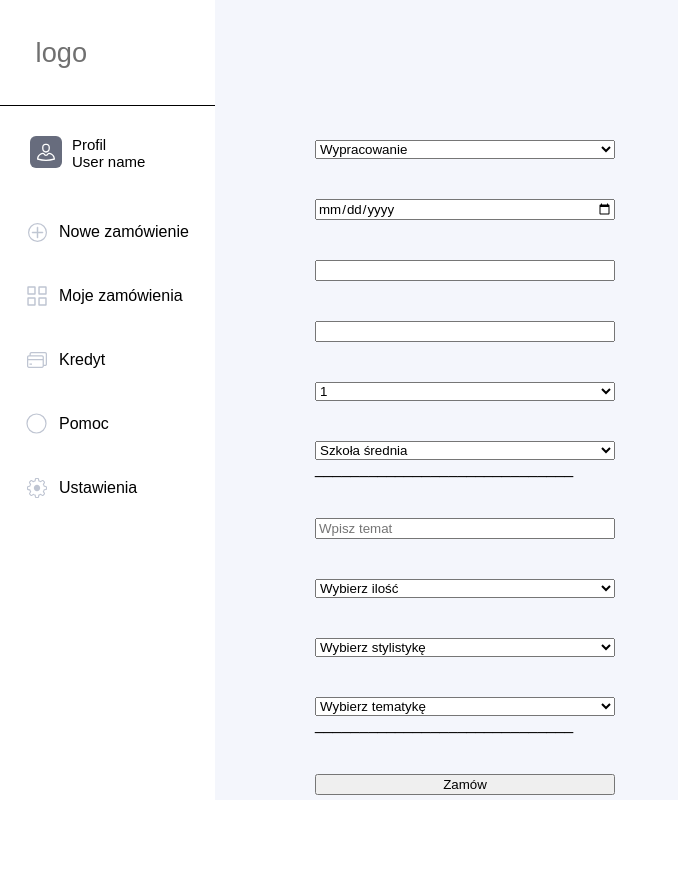
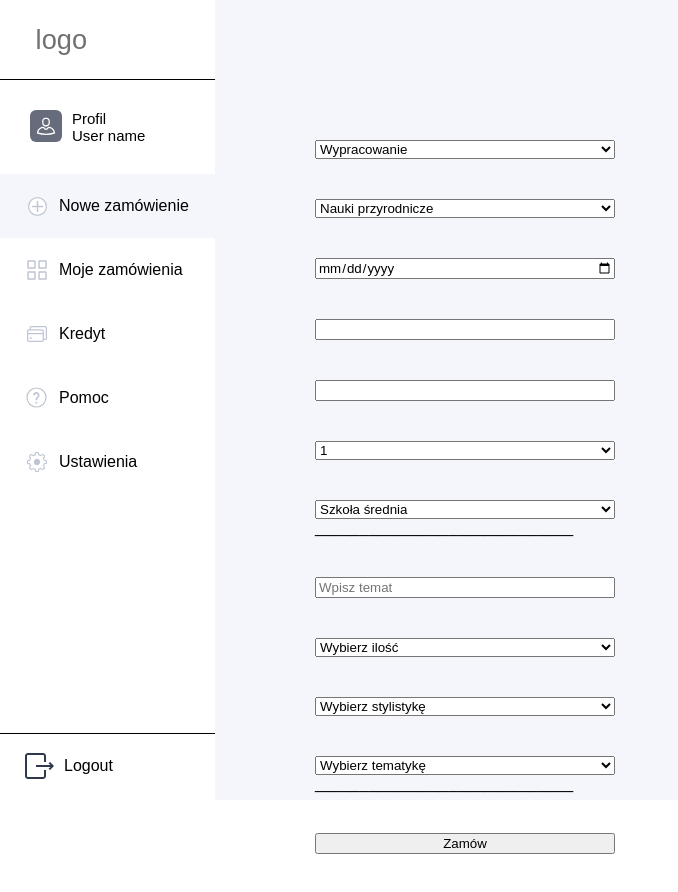
Before and after one commit to Wypracowania/Frontend, a React (Create React App) app: page /newOrder in a window 1280 px wide. Shown: the top 892 px of the page, without its empty margins (0-678 px from the left). Built offline with nearby package versions, Linux system fonts and the light colour scheme.

Commit message:
add first fetches and router to project

```diff
--- a/src/App.js
+++ b/src/App.js
@@ -3,21 +3,22 @@ import { BrowserRouter, Switch, Route } from 'react-router-dom';
 import MainTemplate from 'template/MainTemplate/MainTemplate';
 import Navside from 'components/navside/Navside';
 import Orders from 'pages/orders/Orders';
-import Login from './pages/authentication/login';
 import PageOne from './pages/examplePage';
 import MainPageTemplate from 'template/mainPageTemplate.js/MainPageTemplate';
 import NewOrder from 'pages/orders/newOrder';
+import AllOrders from 'pages/orders/allOrders';
 
 function App() {
   return (
     <MainTemplate>
-      <Navside />
       <BrowserRouter>
+        <Navside />
         <MainPageTemplate>
           <Switch>
             <Route exact path="/" component={Orders} />
             <Route path="/page-one" component={PageOne} />
             <Route path="/newOrder" component={NewOrder} />
+            <Route path="/allOrders" component={AllOrders} />
           </Switch>
         </MainPageTemplate>
       </BrowserRouter>
--- a/src/components/logo/Logo.js
+++ b/src/components/logo/Logo.js
@@ -5,7 +5,7 @@ import { ReactComponent as LogoImage } from 'assets/images/logo.svg';
 const StyledLogoContainer = styled.header`
   box-sizing: content-box;
   position: relative;
-  padding: 28px;
+  padding: 15px 28px;
 
   & > svg {
     transform: scale(0.8);
--- a/src/components/navside/Navside.js
+++ b/src/components/navside/Navside.js
@@ -9,6 +9,8 @@ import { ReactComponent as LoanIcon } from 'assets/navside/loan.svg';
 import { ReactComponent as MyOrdersIcon } from 'assets/navside/myOrders.svg';
 import { ReactComponent as NewOrderIcon } from 'assets/navside/newOrder.svg';
 import { ReactComponent as SettingsIcon } from 'assets/navside/settings.svg';
+import { ReactComponent as LogoutIcon } from 'assets/navside/logout.svg';
+import { NavLink, Link } from 'react-router-dom';
 
 const StyledNavside = styled.nav`
   position: fixed;
@@ -23,35 +25,77 @@ const StyledNavside = styled.nav`
 `;
 
 const StyledNavsideButtonsWrapper = styled.div`
-  padding: 0 25px;
+  display: flex;
+  flex-direction: column;
+  height: calc(100vh - 175px);
+
+  & > a {
+    text-decoration: none;
+    color: inherit;
+  }
+
+  & > a:last-child {
+    margin-top: auto;
+
+    & > div {
+      position: relative;
+
+      &:before {
+        content: '';
+        width: calc(100%);
+        position: absolute;
+        top: 0;
+        left: 0;
+        border-top: solid 1px black;
+      }
+    }
+  }
 `;
 
 const Navside = () => {
   return (
     <StyledNavside>
+      <Link exact to="/">
         <Logo />
+      </Link>
       <ProfileTab />
       <StyledNavsideButtonsWrapper>
+        <NavLink to="/newOrder" activeClassName="navside__active__button">
           <NavsideButton>
             <NewOrderIcon />
             <span>Nowe zamówienie</span>
           </NavsideButton>
+        </NavLink>
+        <NavLink to="/allOrders" activeClassName="navside__active__button">
           <NavsideButton>
             <MyOrdersIcon />
             <span>Moje zamówienia</span>
           </NavsideButton>
+        </NavLink>
+        <NavLink to="/loan" activeClassName="navside__active__button">
           <NavsideButton>
             <LoanIcon />
             <span>Kredyt</span>
           </NavsideButton>
+        </NavLink>
+        <NavLink to="/help" activeClassName="navside__active__button">
           <NavsideButton>
             <HelpIcon />
             <span>Pomoc</span>
           </NavsideButton>
+        </NavLink>
+        <NavLink to="/settings" activeClassName="navside__active__button">
           <NavsideButton>
             <SettingsIcon />
             <span>Ustawienia</span>
           </NavsideButton>
+        </NavLink>
+        <NavLink to="/logout">
+          <NavsideButton>
+            <LogoutIcon />
+            <span>Logout</span>
+          </NavsideButton>
+        </NavLink>
       </StyledNavsideButtonsWrapper>
     </StyledNavside>
   );
--- a/src/components/navside/navsideButton/NavsideButton.js
+++ b/src/components/navside/navsideButton/NavsideButton.js
@@ -3,16 +3,16 @@ import styled from 'styled-components';
 
 const StyledNavsideButton = styled.div`
   width: 100%;
-  padding: 20px 0;
+  padding: 20px 25px;
   display: flex;
   align-items: center;
 
-  &:nth-child(1),
+  /* &:nth-child(1),
   &:nth-child(4) {
     path {
       fill: transparent;
     }
-  }
+  } */
 
   & > span {
     margin-left: 10px;
--- a/src/globalVariables.js
+++ b/src/globalVariables.js
@@ -1 +1,4 @@
 export const LOGIN_URL = 'https://wypracowania.herokuapp.com/login';
+export const ADD_ORDER_URL =
+  'https://wypracowania.herokuapp.com/user/nowe-zamowienie';
+export const FETCH_ORDERS_URL = 'https://wypracowania.herokuapp.com/user/all';
--- /dev/null
+++ b/src/pages/orders/allOrders.js
@@ -0,0 +1,40 @@
+import React, { useEffect, useState } from 'react';
+import styled from 'styled-components';
+import { FETCH_ORDERS_URL } from 'globalVariables';
+
+// const StyledForm = styled.form`
+//   display: flex;
+//   flex-direction: column;
+//   padding: 100px;
+
+//   & > * {
+//     width: 300px;
+//     margin-top: 40px;
+//   }
+// `;
+
+const AllOrders = () => {
+  const [orders, setOrders] = useState([]);
+
+  useEffect(() => {
+    fetch(FETCH_ORDERS_URL)
+      .then((response) => {
+        return response.json();
+      })
+      .then((response) => {
+        console.log(response);
+        setOrders(response);
+      })
+      .catch((err) => {
+        console.log(err);
+      });
+  }, []);
+
+  return orders.map(({ topic, category, document }) => (
+    <span>
+      {topic}, {category}, {document} <br />
+    </span>
+  ));
+};
+
+export default AllOrders;
--- a/src/pages/orders/newOrder.js
+++ b/src/pages/orders/newOrder.js
@@ -1,5 +1,6 @@
-import React from 'react';
+import React, { useEffect, useRef } from 'react';
 import styled from 'styled-components';
+import { ADD_ORDER_URL } from 'globalVariables';
 
 const StyledForm = styled.form`
   display: flex;
@@ -13,20 +14,61 @@ const StyledForm = styled.form`
 `;
 
 const NewOrder = () => {
+  useEffect(() => {});
+
+  const document = useRef(null);
+  const category = useRef(null);
+  const topic = useRef(null);
+  const pages = useRef(null);
+  const deadline = useRef(null);
+  const instructions = 'XXXXXXXXXXXX';
+
+  const handleSubmit = (e) => {
+    e.preventDefault();
+    console.log(e.target);
+    const data = {
+      document: document.current.value,
+      category: category.current.value,
+      topic: topic.current.value,
+      pages: +pages.current.value,
+      deadline: deadline.current.value,
+      instructions,
+    };
+
+    fetch(ADD_ORDER_URL, {
+      method: 'POST',
+      body: JSON.stringify(data),
+    })
+      .then((response) => {
+        return response.json();
+      })
+      .then((response) => {
+        console.log(response);
+      })
+      .catch((err) => {
+        console.log(err);
+      });
+  };
+
   return (
-    <StyledForm action="#">
-      <select name="type" id="type">
-        <option value="Wypracowanie">Wypracowanie</option>
-        <option value="Esej">Esej</option>
-        <option value="Wiersz">Wiersz</option>
+    <StyledForm action="#" onSubmit={(e) => handleSubmit(e)}>
+      <select name="type" id="type" ref={document}>
+        <option value="WYP">Wypracowanie</option>
+        <option value="ESE">Esej</option>
+      </select>
+      <select name="category" id="category" ref={category}>
+        <option value="PRZ">Nauki przyrodnicze</option>
+        <option value="HUM">Nauki humanistyczne</option>
+        <option value="ŚCI">Nauki ścisłe</option>
       </select>
       <input
         type="date"
         name="deadline"
         id="deadline"
         placeholder="Ustaw datę"
+        ref={deadline}
       />
-      <input type="number" name="pages" id="pages" />
+      <input type="number" name="pages" id="pages" ref={pages} />
       <input type="number" name="words" id="words" />
       <select name="line" id="line">
         <option value="1">1</option>
@@ -34,16 +76,17 @@ const NewOrder = () => {
         <option value="3">3</option>
       </select>
       <select name="grade" id="grade">
-        <option value="Wybierz tematykę">Szkoła średnia</option>
-        <option value="Wiersz">Podstawówka</option>
-        <option value="Esej">Studia</option>
+        <option value="High School">Szkoła średnia</option>
+        <option value="Primary School">Podstawówka</option>
+        <option value="Collague">Studia</option>
       </select>
       _____________________________
       <input
         type="text"
-        name="subject"
-        id="subject"
+        name="topic"
+        id="topic"
         placeholder="Wpisz temat"
+        ref={topic}
       />
       <select name="sources" id="sources">
         <option value="">Wybierz ilość</option>
--- a/src/theme/GlobalStyle/GlobalStyle.js
+++ b/src/theme/GlobalStyle/GlobalStyle.js
@@ -25,6 +25,13 @@ const GlobalStyle = createGlobalStyle`
     body {
         font-size: 1.6rem;
     }
+
+    .navside__active__button {
+        & > div {
+        background-color: #f4f6fc;
+
+        }
+    }
 `;
 
 export default GlobalStyle;
```
Also changed, not shown: src/assets/navside/logout.svg (added). Lines whose indentation alone changed are shown as unchanged.
